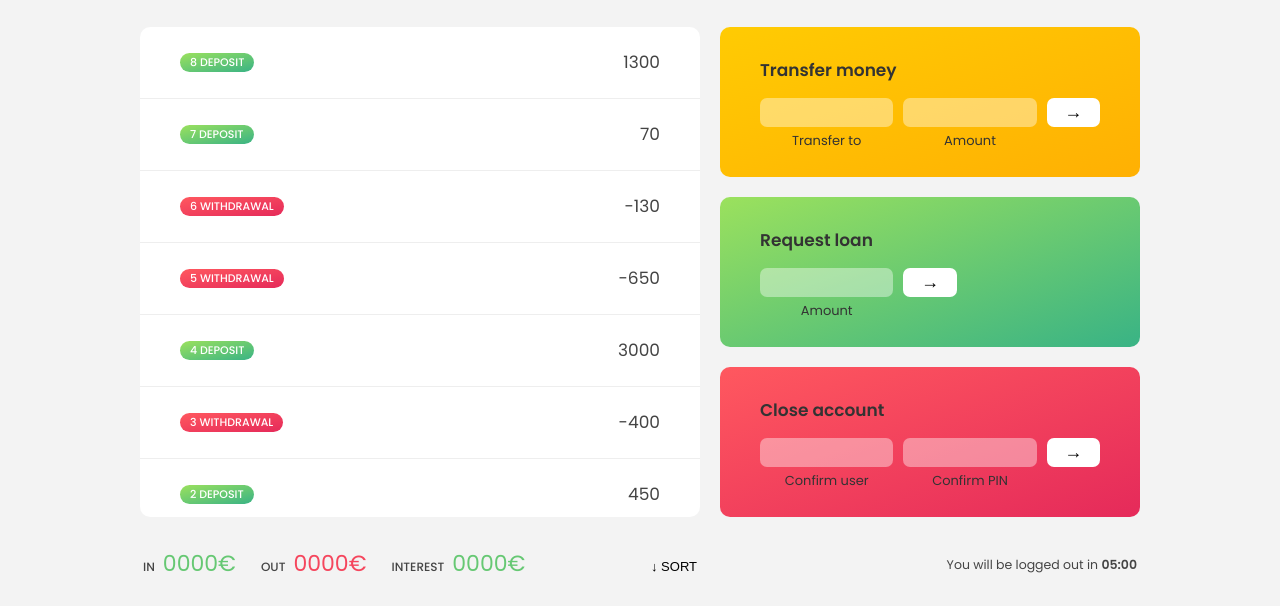
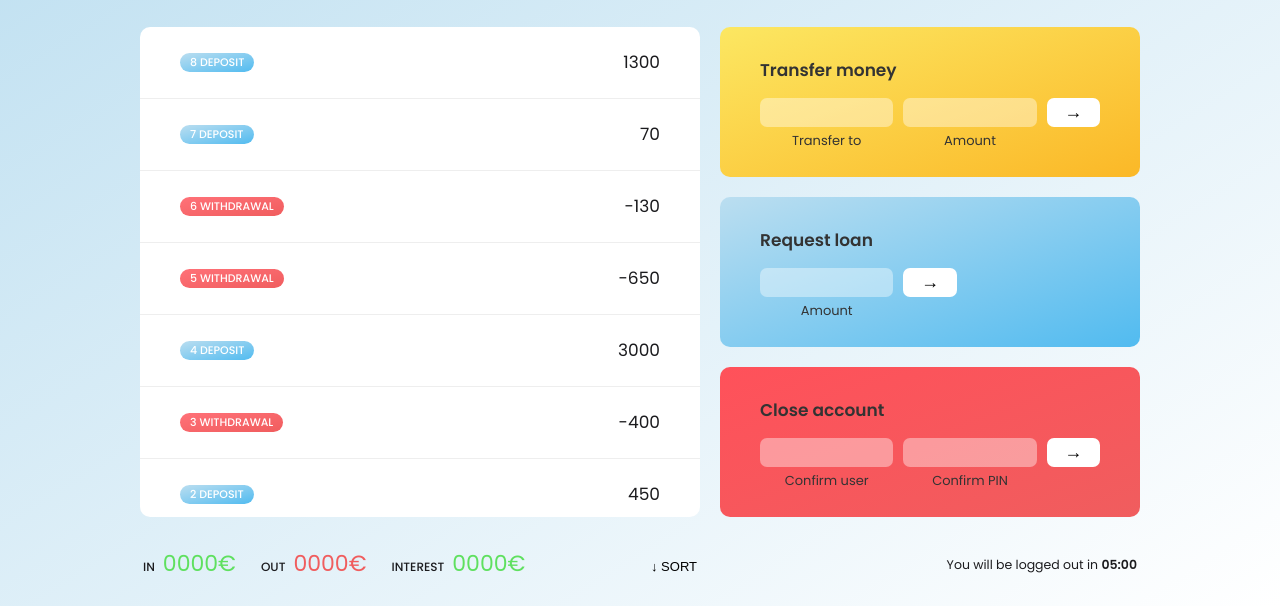
Before and after one commit to samueltomen/BankistApp, a plain HTML site: page index.html in a window 1280 px wide. Shown: the part 194-800 px from the top of the page. Drawn offline with Linux system fonts and the light colour scheme.

Commit message:
colors adjust

```diff
--- a/script.js
+++ b/script.js
@@ -141,4 +141,3 @@ const withdrawals = movements.filter(function(mov){
 // const depositsFor = []
 // for(const mov of movements) if (mov>0) depositsFor.push(mov)
 // console.log(depositsFor);
-console.log(withdrawals);
--- a/style.css
+++ b/style.css
@@ -12,8 +12,8 @@ html {
 
 body {
   font-family: "Poppins", sans-serif;
-  color: #444;
-  background-color: #f3f3f3;
+  color: #1b1b1e;
+  background-image:linear-gradient(to top left, #ffff, #bbdef0) ;
   height: 100vh;
   padding: 2rem;
 }
@@ -150,11 +150,11 @@ nav {
 }
 
 .movements__type--deposit {
-  background-image: linear-gradient(to top left, #39b385, #9be15d);
+  background-image: linear-gradient(to top left, #51bbf0, #bbdef0);
 }
 
 .movements__type--withdrawal {
-  background-image: linear-gradient(to top left, #e52a5a, #ff585f);
+  background-image: linear-gradient(to top left, #f05d5e, #ff7178);
 }
 
 .movements__value {
@@ -185,11 +185,11 @@ nav {
 
 .summary__value--in,
 .summary__value--interest {
-  color: #66c873;
+  color: rgba(92, 224, 92, 0.985);
 }
 
 .summary__value--out {
-  color: #f5465d;
+  color: #f05d5e;
 }
 
 .btn--sort {
@@ -209,15 +209,15 @@ nav {
 }
 
 .operation--transfer {
-  background-image: linear-gradient(to top left, #ffb003, #ffcb03);
+  background-image: linear-gradient(to top left, #fbb827, #fce762);
 }
 
 .operation--loan {
-  background-image: linear-gradient(to top left, #39b385, #9be15d);
+  background-image: linear-gradient(to top left, #51bbf0, #bbdef0);
 }
 
 .operation--close {
-  background-image: linear-gradient(to top left, #e52a5a, #ff585f);
+  background-image: linear-gradient(to top left, #f05d5e, #ff515a);
 }
 
 h2 {
```
